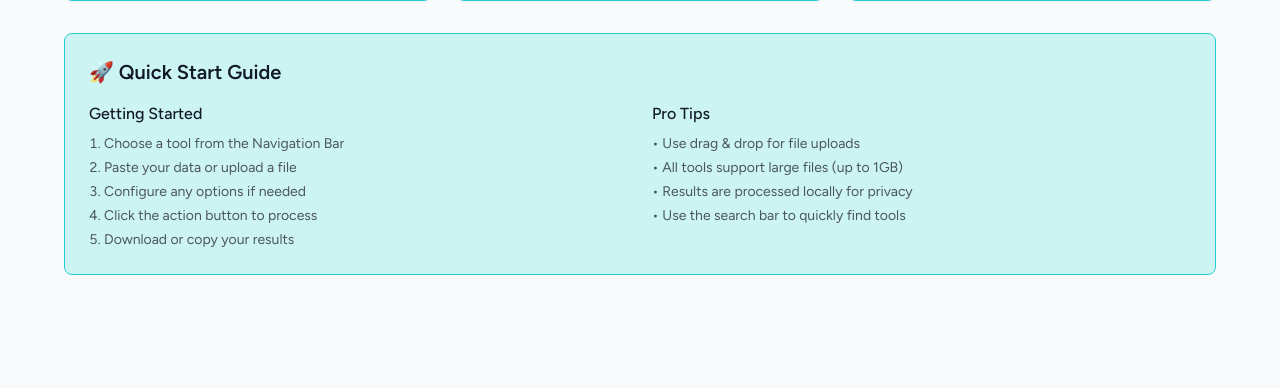
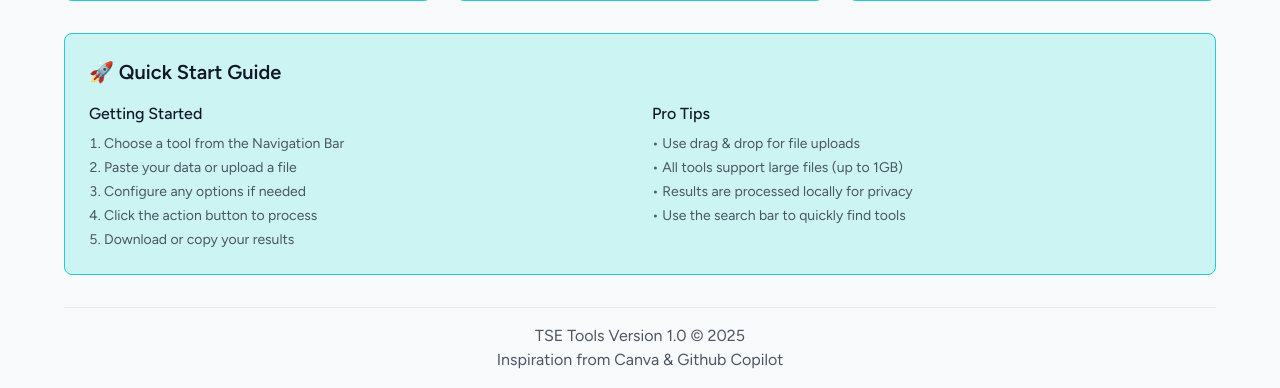
Before and after one commit to tkytkqc6t/tsetools, a Flask app: page / in a window 1280 px wide. Shown: the part 602-990 px from the top of the page. Before the commit the page ends 877 px from the top, so only its background shows below. Run offline with Flask 3, Linux system fonts and the light colour scheme; some libraries are stand-ins or nearby versions.

Commit message:
update footer

```diff
--- a/templates/index.html
+++ b/templates/index.html
@@ -1126,14 +1126,14 @@
                     </div>
                 </div>
             </div>
+            <div class="w-full text-center py-4 text-gray-600 mt-8 border-t border-gray-200" style="font-size: 1em;">
+        TSE Tools Version 1.0 © 2025 <br> Inspiration from <a href="https://www.canva.com/">Canva</a> &amp; <a href="https://github.com/features/copilot">Github Copilot</a>
+            </div>
         </main>
     </div>
 
     <script type="text/javascript" src="static/main.js"></script>
 
-    <!-- <footer class="w-full text-center py-4 bg-gray-100 text-gray-600 mt-8 border-t border-gray-200" style="font-size: 1em;">
-        TSE Tools Version 1.0 © 2025 <br> Inspiration from <a href="https://www.canva.com/">Canva</a> &amp; <a href="https://github.com/features/copilot">Github Copilot</a>
-    </footer> -->
 </body>
 
 </html>
```
